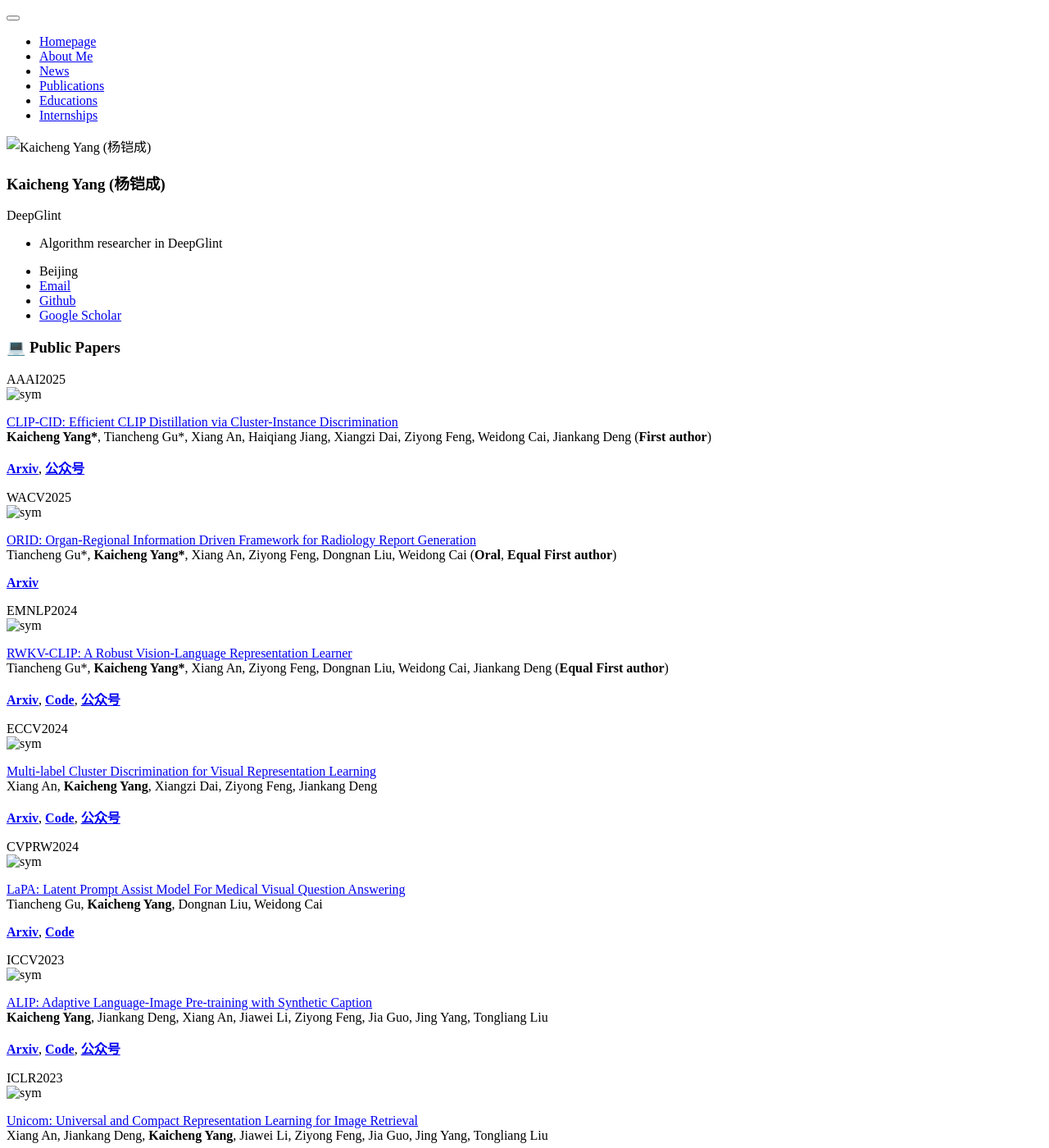
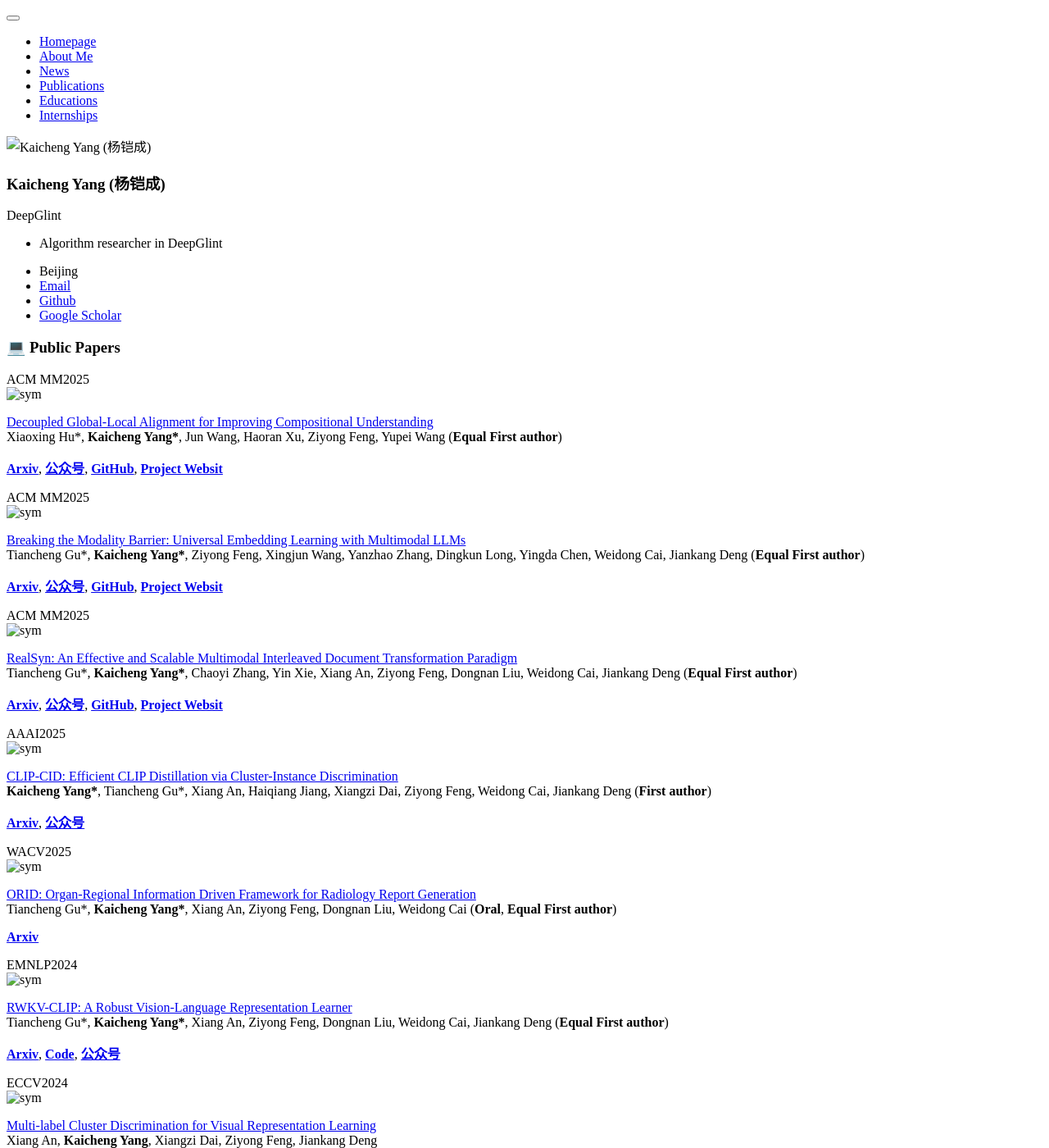
Before and after one commit to Kaicheng-Yang0828/Kaicheng-Yang0828.github.io, a Jekyll site: the page built from _pages/includes/pub.md, in a window 1280 px wide and 1400 px high. Shown: the whole window at 82% size. Built offline with Jekyll 4.4.1, drawn with Linux system fonts in a browser that asks for light colours; our own code applies the rules of GitHub Pages for plain Markdown files.

Commit message:
add new pub

```diff
--- a/_pages/includes/pub.md
+++ b/_pages/includes/pub.md
@@ -1,5 +1,44 @@
 
 # 💻 Public Papers
+<div class='paper-box'><div class='paper-box-image'><div><div class="badge">ACM MM2025</div><img src='_pages/includes/image_paper/DeGLA.jpg' alt="sym" width="400px" height="300px"></div></div>
+<div class='paper-box-text' markdown="1">
+
+[Decoupled Global-Local Alignment for Improving Compositional Understanding](https://arxiv.org/pdf/2504.16801) \\
+Xiaoxing Hu\*, **Kaicheng Yang\***, Jun Wang, Haoran Xu, Ziyong Feng, Yupei Wang (**Equal First author**)
+
+[**Arxiv**](https://arxiv.org/pdf/2504.16801), [**公众号**](https://mp.weixin.qq.com/s/VC3K96_tKrVbdBux0zsD2Q), [**GitHub**](https://github.com/xiaoxing2001/DeGLA), [**Project Websit**](https://xiaoxing2001.github.io/DeGLA.github.io/)
+</div>
+</div>
+
+<div class='paper-box'><div class='paper-box-image'><div><div class="badge">ACM MM2025</div><img src='_pages/includes/image_paper/UniME.jpg' alt="sym" width="400px" height="300px"></div></div>
+<div class='paper-box-text' markdown="1">
+
+[Breaking the Modality Barrier: Universal Embedding Learning with Multimodal LLMs](https://arxiv.org/abs/2504.17432) \\
+Tiancheng Gu\*, **Kaicheng Yang\***, Ziyong Feng, Xingjun Wang, Yanzhao Zhang, Dingkun Long, Yingda Chen, Weidong Cai, Jiankang Deng (**Equal First author**)
+
+[**Arxiv**](https://arxiv.org/abs/2504.17432), [**公众号**](https://mp.weixin.qq.com/s/d4huTt19EWBkvtzAHDI1uQ), [**GitHub**](https://github.com/deepglint/UniME), [**Project Websit**](https://garygutc.github.io/UniME/)
+</div>
+</div>
+
+<div class='paper-box'><div class='paper-box-image'><div><div class="badge">ACM MM2025</div><img src='_pages/includes/image_paper/RealSyn.jpg' alt="sym" width="400px" height="300px"></div></div>
+<div class='paper-box-text' markdown="1">
+
+[RealSyn: An Effective and Scalable Multimodal Interleaved Document Transformation Paradigm](https://arxiv.org/pdf/2502.12513) \\
+Tiancheng Gu\*, **Kaicheng Yang\***, Chaoyi Zhang, Yin Xie, Xiang An, Ziyong Feng, Dongnan Liu, Weidong Cai, Jiankang Deng (**Equal First author**)
+
+[**Arxiv**](https://arxiv.org/pdf/2502.12513), [**公众号**](https://mp.weixin.qq.com/s/CnuVZMSkYHpFwnfaLZ-3qA), [**GitHub**](https://github.com/deepglint/RealSyn), [**Project Websit**](https://garygutc.github.io/RealSyn/)
+</div>
+</div>
+
+<!-- <div class='paper-box'><div class='paper-box-image'><div><div class="badge">IROS2025</div><img src='_pages/includes/image_paper/DLOV-3D.jpg' alt="sym" width="400px" height="300px"></div></div>
+<div class='paper-box-text' markdown="1">
+
+Dual-Level Open-Vocabulary 3D Scene Representation for Instance-Aware Robot Navigation \\
+Tianlu Zheng, **Kaicheng Yang\***, Yilong Dou, Ziyong Feng, Qichuan Ding
+
+</div>
+</div> -->
+
 <div class='paper-box'><div class='paper-box-image'><div><div class="badge">AAAI2025</div><img src='_pages/includes/image_paper/CLIP-CID.jpg' alt="sym" width="400px" height="300px"></div></div>
 <div class='paper-box-text' markdown="1">
 
@@ -38,16 +77,6 @@ Tiancheng Gu\*, **Kaicheng Yang\***, Xiang An, Ziyong Feng, Dongnan Liu, Weidong
 Xiang An, **Kaicheng Yang**, Xiangzi Dai, Ziyong Feng, Jiankang Deng
 
 [**Arxiv**](https://arxiv.org/abs/2407.17331), [**Code**](https://github.com/deepglint/unicom), [**公众号**](https://mp.weixin.qq.com/s/K2GbXh6GlV06-6Q4DYbPFg)
-</div>
-</div>
-
-<div class='paper-box'><div class='paper-box-image'><div><div class="badge">CVPRW2024</div><img src='_pages/includes/image_paper/LaPA.jpg' alt="sym" width="400px" height="300px"></div></div>
-<div class='paper-box-text' markdown="1">
-
-[LaPA: Latent Prompt Assist Model For Medical Visual Question Answering](https://arxiv.org/pdf/2404.13039) \\
-Tiancheng Gu, **Kaicheng Yang**, Dongnan Liu, Weidong Cai
-
-[**Arxiv**](https://arxiv.org/abs/2404.13039), [**Code**](https://github.com/GaryGuTC/LaPA_model)
 </div>
 </div>
 
```
Also changed, not shown: _pages/includes/news.md (+3 -0 lines), _pages/includes/others.md (+1 -1 lines), _pages/includes/image_paper/DLOV-3D.jpg (added), _pages/includes/image_paper/DeGLA.jpg (added), _pages/includes/image_paper/ForCenNet.jpg (added), _pages/includes/image_paper/HUST.jpg (added), _pages/includes/image_paper/RICE.jpg (added), _pages/includes/image_paper/RealSyn.jpg (added), _pages/includes/image_paper/UniME.jpg (added).
